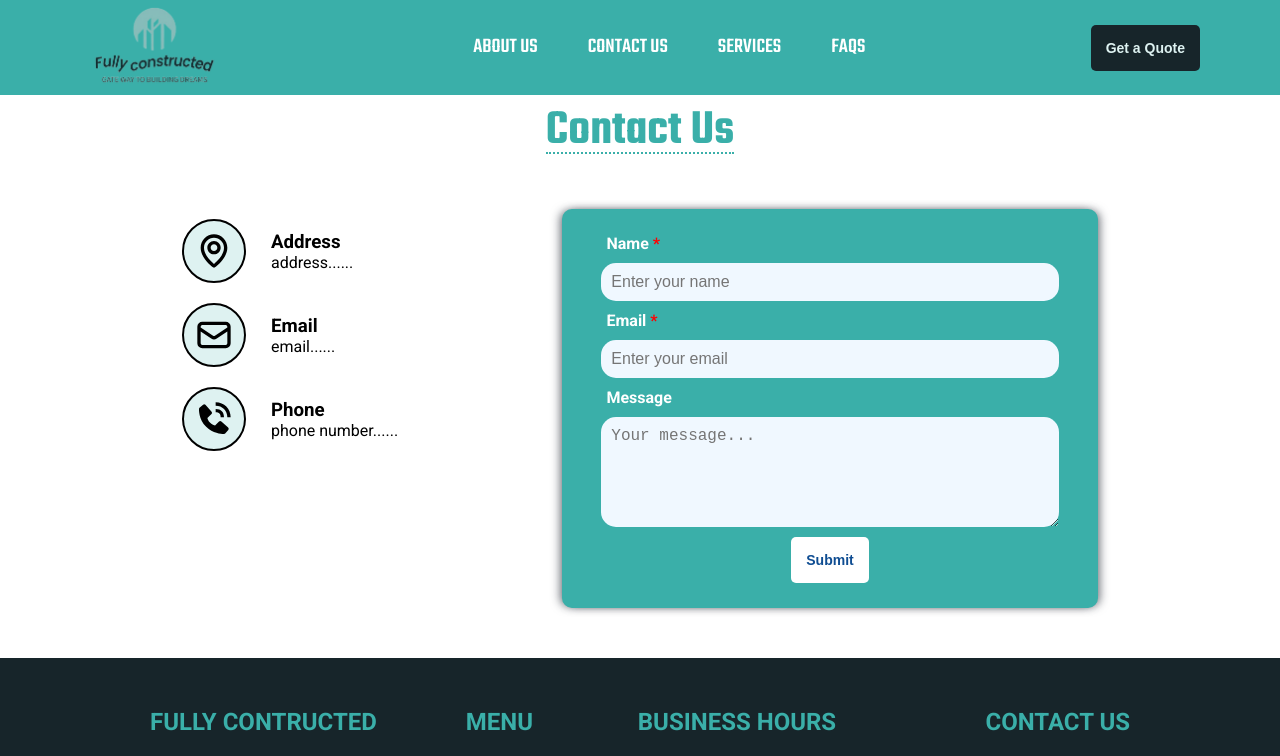
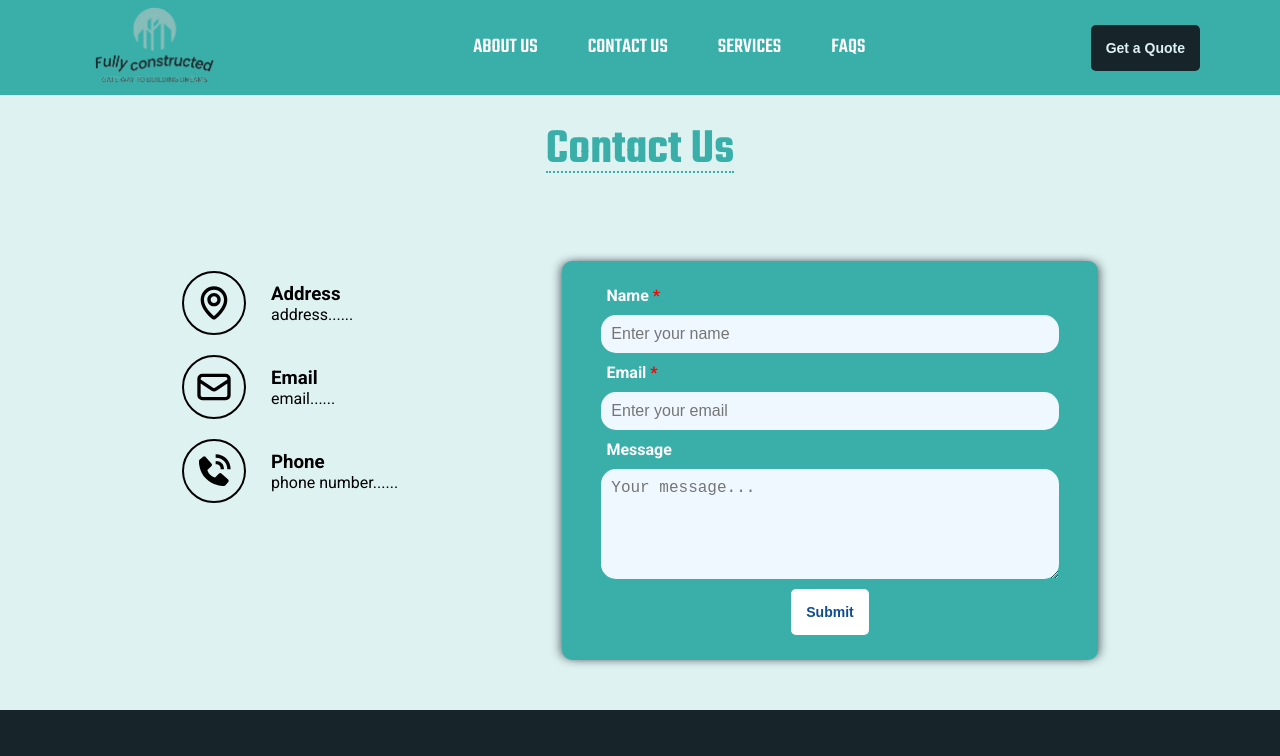
Before and after one commit to Wahaj-Ali/construction-web, a React (Create React App) app: page /contact_us in a window 1280 px wide. Shown: the top 756 px of the page. Built offline with nearby package versions, Linux system fonts and the light colour scheme.

Commit message:
Add underline in footer privacy links & chnage background color for the contact us page.

```diff
--- a/src/Components/Footer/Footer.css
+++ b/src/Components/Footer/Footer.css
@@ -60,6 +60,10 @@
     color: #fff;
 }
 
+.pri:hover {
+    text-decoration: underline;
+}
+
 .fContacts {
     display: flex;
     flex-direction: column;
--- a/src/Components/Footer/Footer.jsx
+++ b/src/Components/Footer/Footer.jsx
@@ -54,9 +54,9 @@ const Footer = () => {
                 </div>
 
                 <div className="privacyLinks">
-                    <Link to="/" className='fLink'>Privacy Policy</Link>
-                    <Link to="/" className='fLink'>Terms of Service</Link>
-                    <Link to="/" className='fLink'>Sitemap</Link>
+                    <Link to="/" className='fLink pri'>Privacy Policy</Link>
+                    <Link to="/" className='fLink pri'>Terms of Service</Link>
+                    <Link to="/" className='fLink pri'>Sitemap</Link>
                 </div>
             </div>
         </div>
--- a/src/Pages/ContactUs/ContactUs.css
+++ b/src/Pages/ContactUs/ContactUs.css
@@ -1,16 +1,17 @@
 .contactHeading {
-  margin-top: 110px;
+  margin-top: 95px;
   text-align: center;
   padding-bottom: 5px;
-  width: 100vw;
+  /* width: 100vw; */
   display: flex;
   justify-content: center;
   align-items: center;
+  background: #def2f1;
 }
 
 .contactHeading h1 {
   border-bottom: 2px dotted;
-  margin: 0;
+  /* margin: 0; */
   color: #3aafa9;
   font-family: 'Teko';
   font-weight: 600;
@@ -22,6 +23,7 @@
     display: flex;
     padding: 50px 100px;
     justify-content: space-around;
+    background: #def2f1;
 }
 
 .contactDetails {
```
